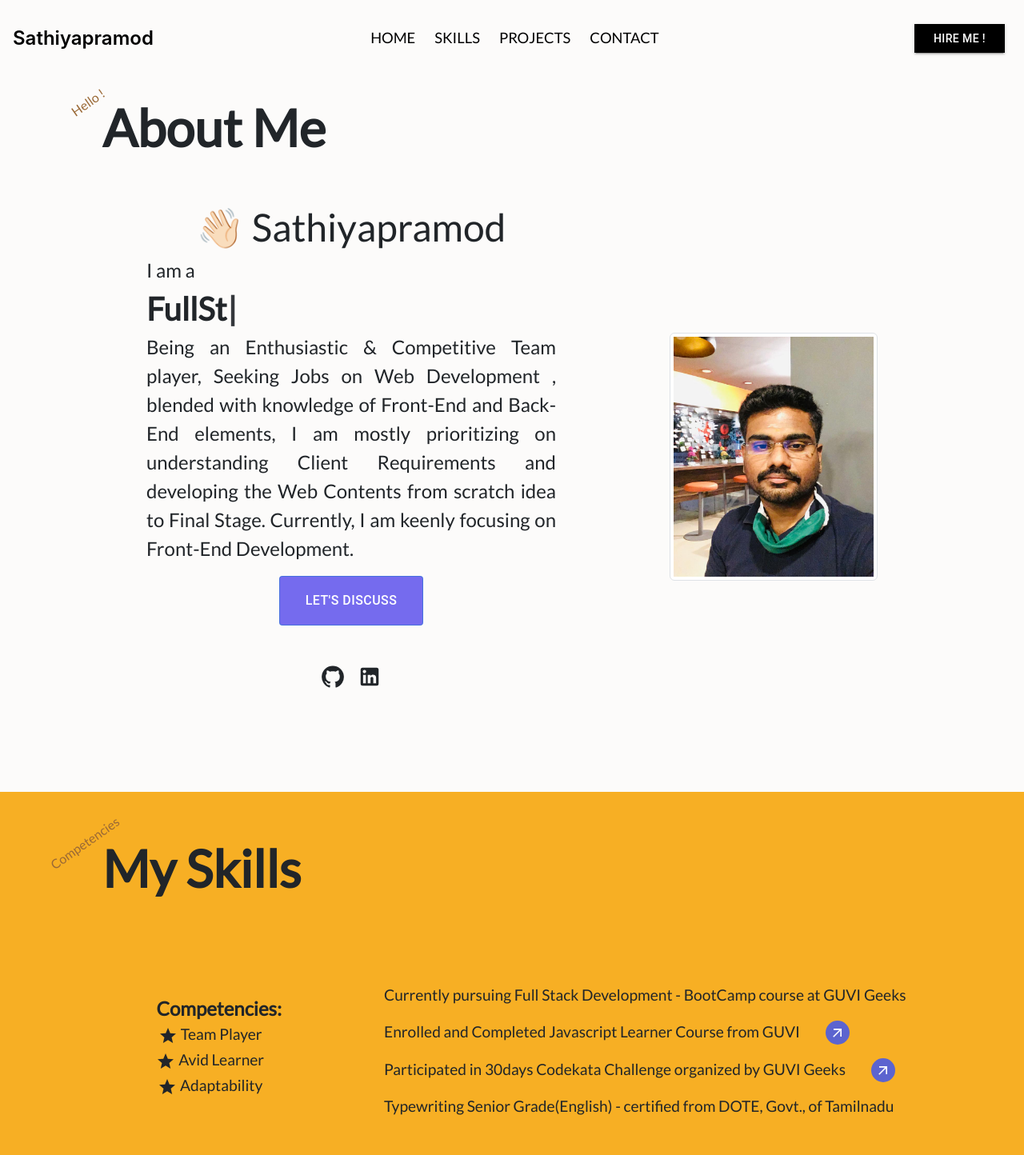
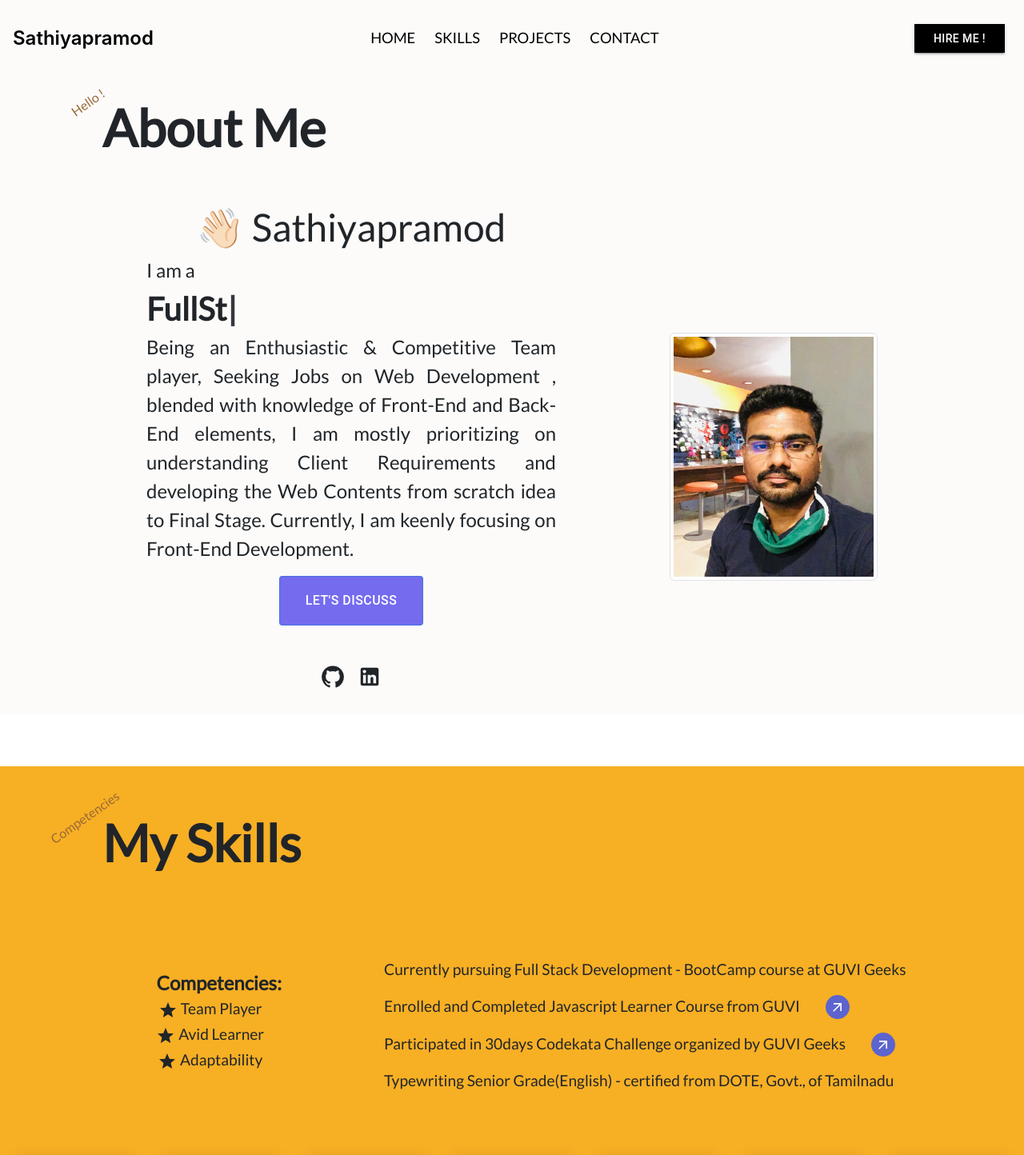
Before and after one commit to Sathiyapramod/Portfolio, a React (Create React App) app: page / in a window 1280 px wide. Shown: the top 1444 px of the page at 80% size. Built offline with nearby package versions, Linux system fonts and the light colour scheme; what smooth-scroll would draw is missing.

Commit message:
added styles

```diff
--- a/src/Components/Landing/Landing.css
+++ b/src/Components/Landing/Landing.css
@@ -5,7 +5,7 @@
 }
 
 #home {
-    padding-top: 4rem;
+    padding:4rem 0 4rem 0;
 }
 
 .content-banner-landing {
@@ -56,7 +56,7 @@
     align-items: center;
     flex-wrap: wrap;
     font-family: var(--landing-ff);
-    padding: 2rem 8rem 6rem 8rem;
+    padding: 2rem 8rem 0 8rem;
     gap: 2rem;
     background-color: #FCFBFA;
 }
--- a/src/Components/Skills/Skills.css
+++ b/src/Components/Skills/Skills.css
@@ -70,15 +70,6 @@
 .skill-insights:hover {
     color: grey;
 }
-
-.competency-title {
-    font-size: 1.5rem;
-    font-family: var(--skills-ff);
-    font-weight: 600;
-    line-height: 2rem;
-}
-
-
 .competencies {
     font-size: 1.2rem;
     font-family: var(--skills-ff);
@@ -87,6 +78,12 @@
     transition: color 0.5s ease-in-out;
 }
 
+.competency-title {
+    font-size: 1.5rem;
+    font-family: var(--skills-ff);
+    font-weight: 600;
+    line-height: 2rem;
+}
 .competencies:hover {
     color: grey;
 }
@@ -100,9 +97,6 @@
     padding: 0 3rem 0 3rem;
 
 }
-
-
-
 .skills-description::before {
     content: '';
     border-top: 3px solid black;
@@ -114,11 +108,11 @@
     transform-origin: bottom right;
     transition: transform 0.2s ease-out;
 }
-
 .skills-description:hover::before {
     transform: scaleX(1);
     transform-origin: bottom left;
 }
+
 
 .description-title {
     font-size: 1.6rem;
--- a/src/Components/Skills/Skills.js
+++ b/src/Components/Skills/Skills.js
@@ -34,7 +34,6 @@ function Skills() {
             </div>
           </div>
           <div className="certifications">
-            <div className="certifications">
             {[
               {
                 content:
@@ -59,7 +58,12 @@ function Skills() {
                 <span className="skill-content" key={index}>
                   <span>{content.content}</span>
                   {index >= 1 && index <= 2 ? (
-                      <a href={content.link} style={linkStyling} target="_blank" rel="noreferrer">
+                    <a
+                      href={content.link}
+                      style={linkStyling}
+                      target="_blank"
+                      rel="noreferrer"
+                    >
                       <IconButton
                         size="small"
                         sx={{
@@ -79,7 +83,6 @@ function Skills() {
                 </span>
               );
             })}
-            </div>
           </div>
         </div>
         <div className="skills-icons">
```
Lines whose indentation alone changed are shown as unchanged.
